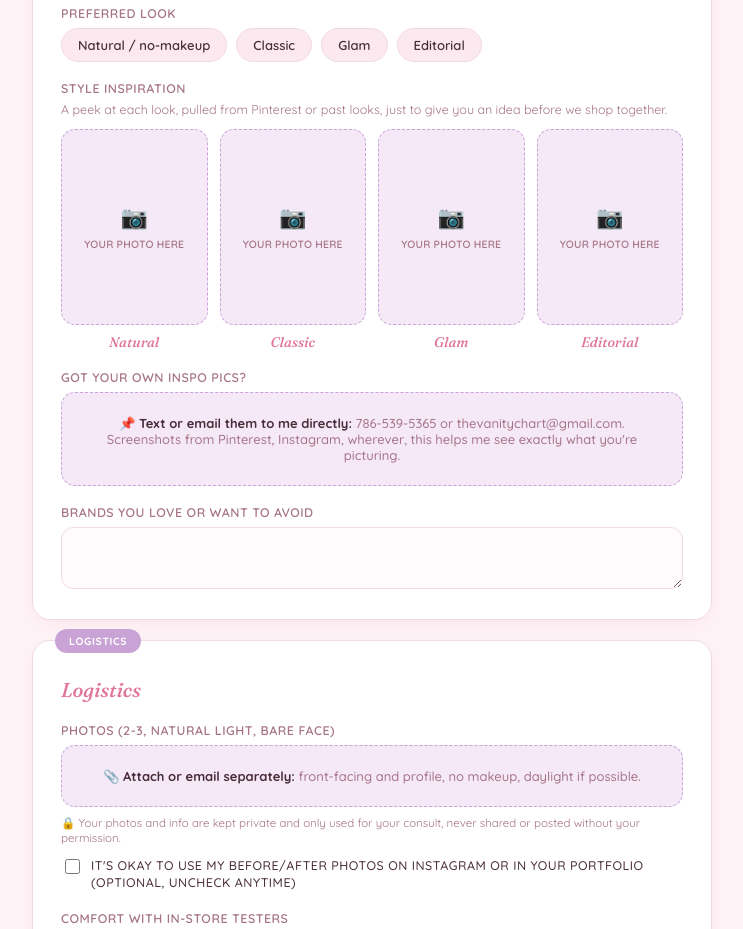
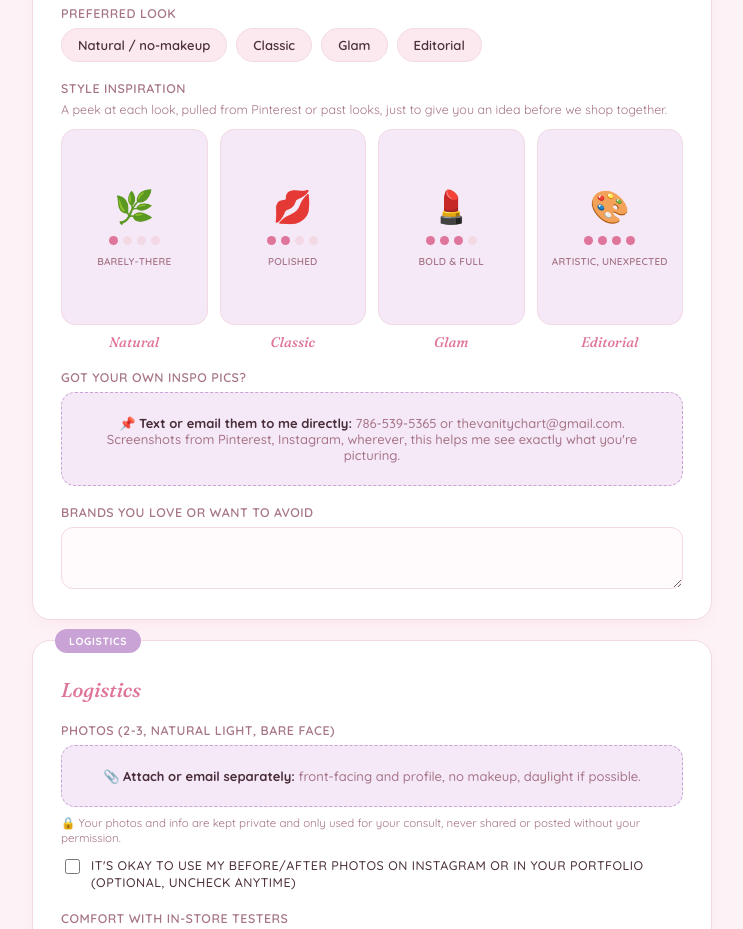
Before and after one commit to thevanitychart/updated-forms, a plain HTML site: page index.html in a window 1280 px wide. Shown: the part 2580-3509 px from the top of the page, without its empty margins (268-1011 px from the left). Drawn offline with Linux system fonts and the light colour scheme; a web font is replaced by a local one.

Commit message:
Add files via upload

```diff
--- a/index.html
+++ b/index.html
@@ -282,18 +282,27 @@
   .style-photo{
     width:100%;
     aspect-ratio:3/4;
-    border:1.5px dashed var(--sage);
+    border:1.5px solid var(--line);
     border-radius:14px;
     background:var(--sage-pale);
     display:flex;
     flex-direction:column;
     align-items:center;
     justify-content:center;
-    gap:6px;
-    font-size:22px;
+    gap:10px;
+    padding:12px;
   }
-  .style-photo span{
-    font-size:10.5px;
+  .style-emoji{font-size:32px;}
+  .glam-meter{display:flex; gap:5px;}
+  .glam-meter .dot{
+    width:9px;
+    height:9px;
+    border-radius:50%;
+    background:var(--line);
+  }
+  .glam-meter .dot.filled{background:var(--rose-deep);}
+  .glam-text{
+    font-size:10px;
     font-weight:600;
     color:var(--ink-soft);
     text-align:center;
@@ -700,19 +709,55 @@
       <p class="style-note">A peek at each look, pulled from Pinterest or past looks, just to give you an idea before we shop together.</p>
       <div class="style-grid">
         <div class="style-card">
-          <div class="style-photo">📷<span>your photo here</span></div>
+          <div class="style-photo">
+            <span class="style-emoji">🌿</span>
+            <div class="glam-meter">
+              <span class="dot filled"></span>
+              <span class="dot"></span>
+              <span class="dot"></span>
+              <span class="dot"></span>
+            </div>
+            <span class="glam-text">Barely-there</span>
+          </div>
           <span class="style-label">Natural</span>
         </div>
         <div class="style-card">
-          <div class="style-photo">📷<span>your photo here</span></div>
+          <div class="style-photo">
+            <span class="style-emoji">💋</span>
+            <div class="glam-meter">
+              <span class="dot filled"></span>
+              <span class="dot filled"></span>
+              <span class="dot"></span>
+              <span class="dot"></span>
+            </div>
+            <span class="glam-text">Polished</span>
+          </div>
           <span class="style-label">Classic</span>
         </div>
         <div class="style-card">
-          <div class="style-photo">📷<span>your photo here</span></div>
+          <div class="style-photo">
+            <span class="style-emoji">💄</span>
+            <div class="glam-meter">
+              <span class="dot filled"></span>
+              <span class="dot filled"></span>
+              <span class="dot filled"></span>
+              <span class="dot"></span>
+            </div>
+            <span class="glam-text">Bold & full</span>
+          </div>
           <span class="style-label">Glam</span>
         </div>
         <div class="style-card">
-          <div class="style-photo">📷<span>your photo here</span></div>
+          <div class="style-photo">
+            <span class="style-emoji">🎨</span>
+            <div class="glam-meter">
+              <span class="dot filled"></span>
+              <span class="dot filled"></span>
+              <span class="dot filled"></span>
+              <span class="dot filled"></span>
+            </div>
+            <span class="glam-text">Artistic, unexpected</span>
+          </div>
           <span class="style-label">Editorial</span>
         </div>
       </div>
```
